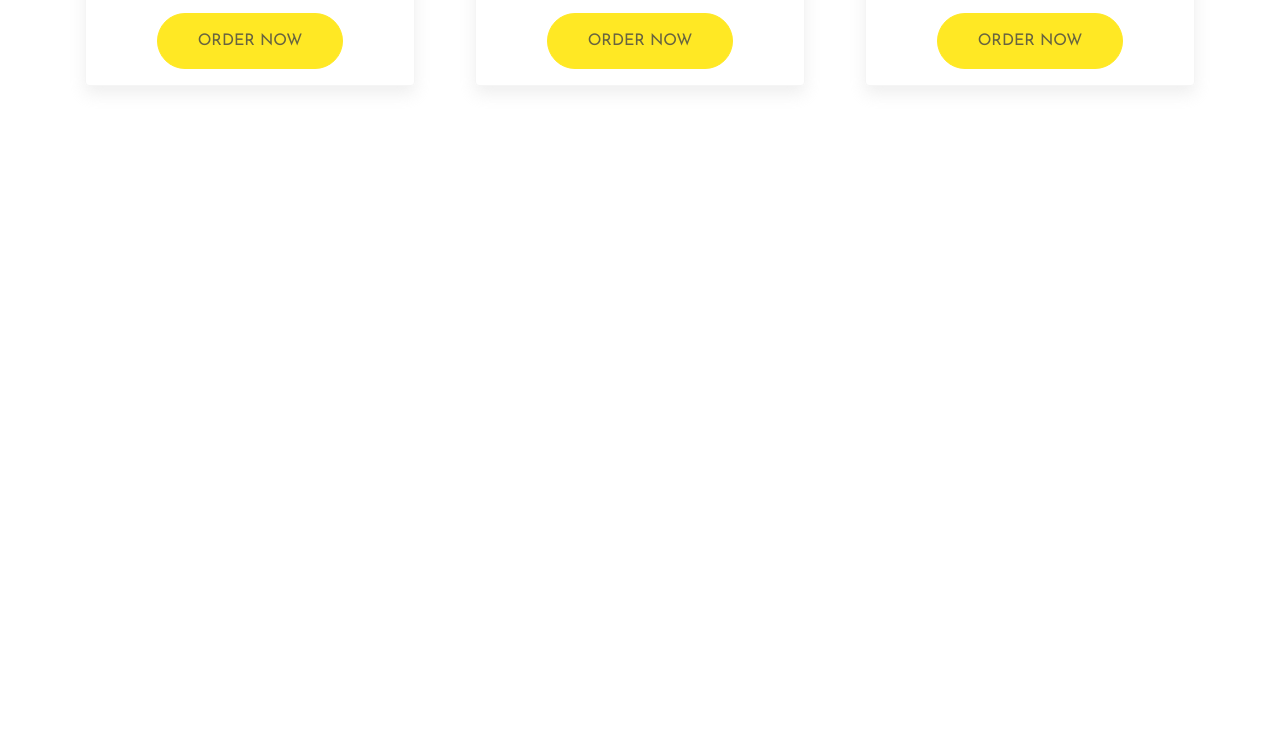
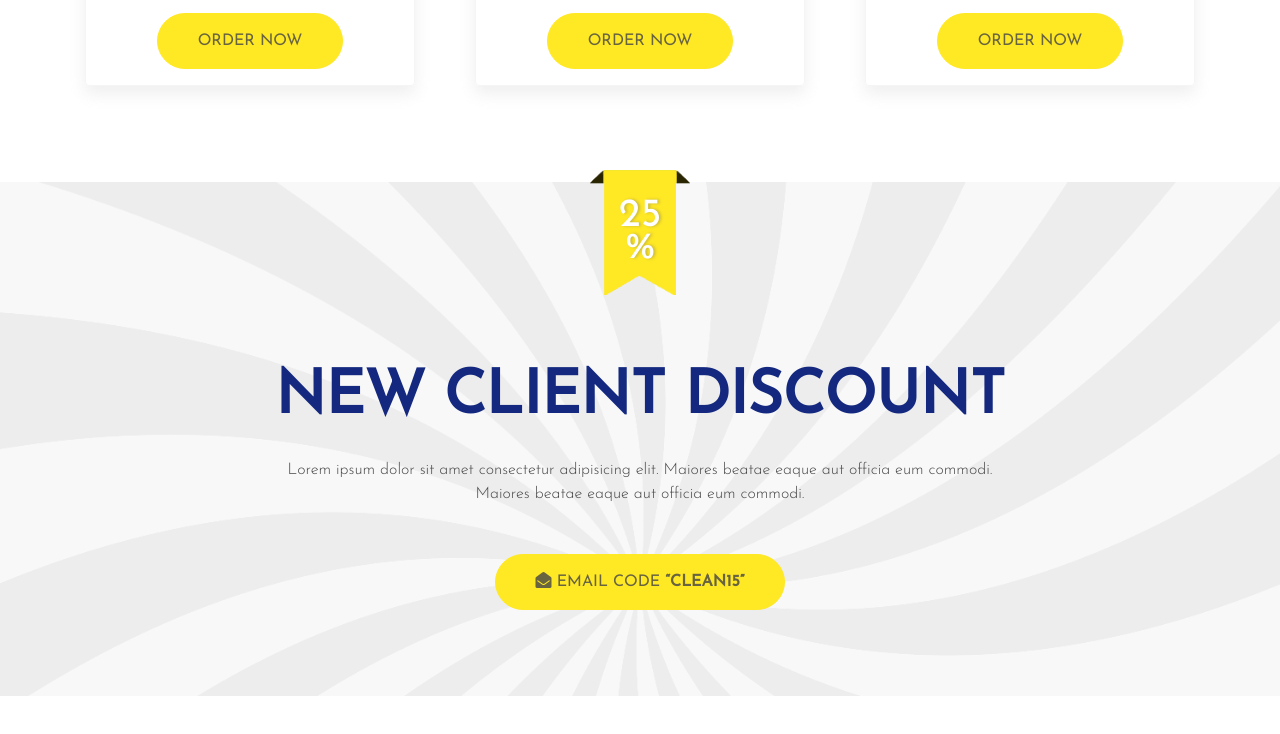
Before and after one commit to Mohammedazzam/bild-tempolimit-wordpress-corse, a plain HTML site: page index.html in a window 1280 px wide. Shown: the part 3492-4226 px from the top of the page. Drawn offline with Linux system fonts and the light colour scheme; files whose address does not match are found by name.

Commit message:
(5 section Discount)

```diff
--- a/index.html
+++ b/index.html
@@ -422,6 +422,33 @@
   </section>
   <!-- End Plain Pricing -->
 
+  <!-- Start Section Discount -->
+  <section class="deiscount text-center position-relative" style="background-image: url(assets/images/bg_descount.png);">
+    <div class="container">
+      <div class="number-discount position-absolute">
+        <div>25</div>
+        <div>%</div>
+        <!-- <span>25</span>
+        <span>%</span> -->
+
+        <div class="arrow-top"></div>
+      </div>
+      <h3 class="font-weight-bold dark-blue-color mb-4">NEW CLIENT DISCOUNT</h3>
+      <div class="desc mb-5 font-weight-light gray-color">
+        <p>
+          Lorem ipsum dolor sit amet consectetur adipisicing elit. Maiores beatae eaque aut officia eum commodi.
+          <br>
+          Maiores beatae eaque aut officia eum commodi.
+        </p>
+      </div>
+      <a href="#" class="btn btn-primary mb-3"><i class="fas fa-envelope-open"></i> EMAIL CODE <b>“CLEAN15”</b> </a>
+    </div>
+  </section>
+  <!-- End Section Discount -->
+
+
+
+
 </body>
   <script src="assets/js/popper.min.js"></script>
   <script src="assets/js/jquery-3.6.0.min.js"></script>
```
Also changed, not shown: assets/images/bg_descount.png (added), assets/images/bg_number_descount.png (added), assets/images/image-post.png (added).
